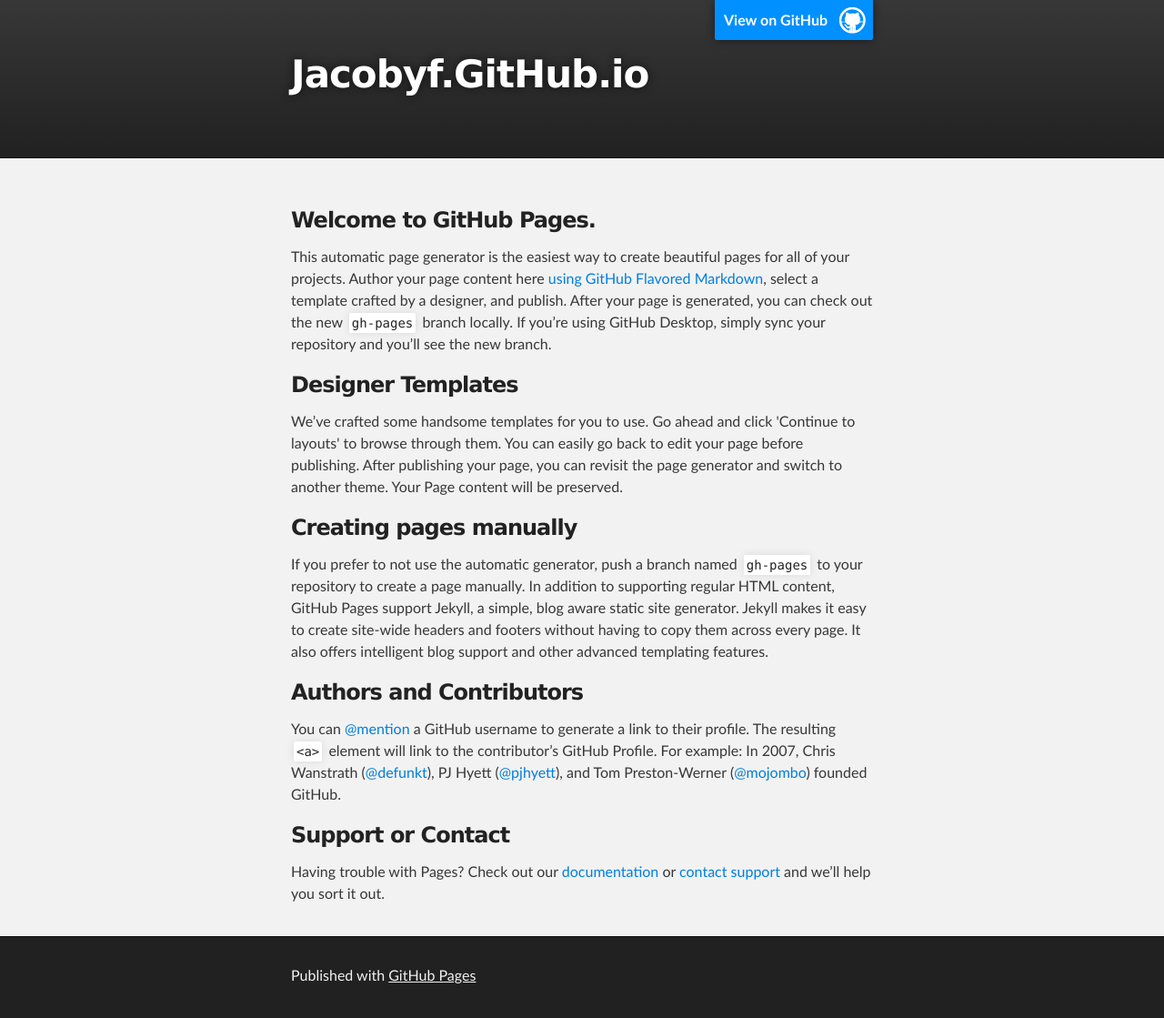
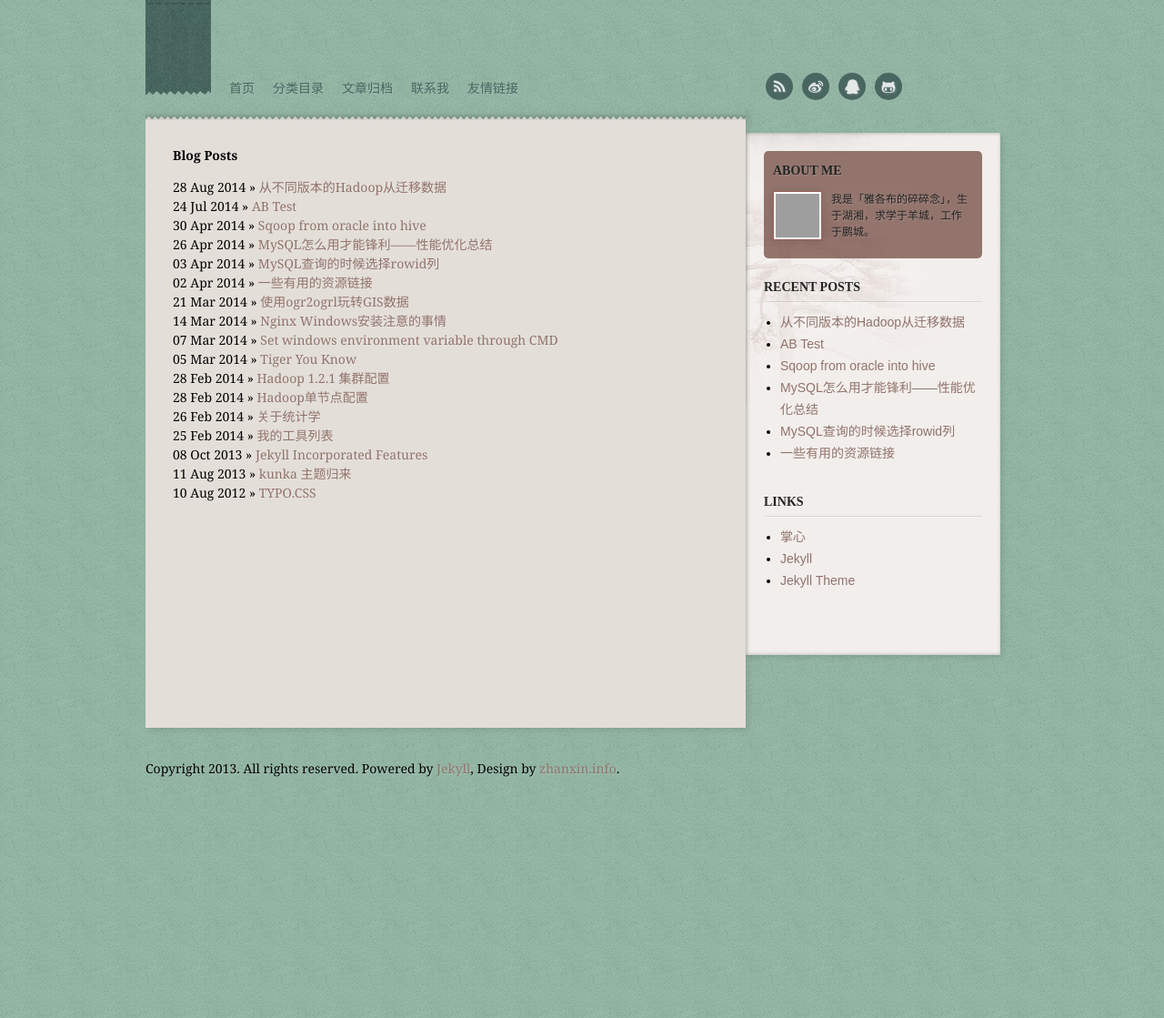
Before and after one commit to jacobyf/jacobyf.github.io, a Jekyll site: the page built from index.html, in a window 1280 px wide. Shown: the whole page at 91% size. Built offline with Jekyll 4.4.1, drawn with Linux system fonts in a browser that asks for light colours; nearby versions of some CDN libraries; some web fonts are replaced; Markdown is read by kramdown in place of the engine named in the settings; the list of posts is cut into pages by our own code; after the commit the page ends 900 px from its top, so only the background shows below that; grey boxes are pictures that could not be loaded.

Commit message:
Update index.html

```diff
--- a/index.html
+++ b/index.html
@@ -1,67 +1,13 @@
-<!DOCTYPE html>
-<html>
+---
+layout: default
+title: Jacob Yang's Blog
+---
 
-  <head>
-    <meta charset='utf-8'>
-    <meta http-equiv="X-UA-Compatible" content="chrome=1">
-    <meta name="description" content="Jacobyf.GitHub.io : ">
-
-    <link rel="stylesheet" type="text/css" media="screen" href="stylesheets/stylesheet.css">
-
-    <title>Jacobyf.GitHub.io</title>
-  </head>
-
-  <body>
-
-    <!-- HEADER -->
-    <div id="header_wrap" class="outer">
-        <header class="inner">
-          <a id="forkme_banner" href="https://github.com/jacobyf">View on GitHub</a>
-
-          <h1 id="project_title">Jacobyf.GitHub.io</h1>
-          <h2 id="project_tagline"></h2>
-
-        </header>
-    </div>
-
-    <!-- MAIN CONTENT -->
-    <div id="main_content_wrap" class="outer">
-      <section id="main_content" class="inner">
-        <h3>
-<a id="welcome-to-github-pages" class="anchor" href="#welcome-to-github-pages" aria-hidden="true"><span aria-hidden="true" class="octicon octicon-link"></span></a>Welcome to GitHub Pages.</h3>
-
-<p>This automatic page generator is the easiest way to create beautiful pages for all of your projects. Author your page content here <a href="https://guides.github.com/features/mastering-markdown/">using GitHub Flavored Markdown</a>, select a template crafted by a designer, and publish. After your page is generated, you can check out the new <code>gh-pages</code> branch locally. If you’re using GitHub Desktop, simply sync your repository and you’ll see the new branch.</p>
-
-<h3>
-<a id="designer-templates" class="anchor" href="#designer-templates" aria-hidden="true"><span aria-hidden="true" class="octicon octicon-link"></span></a>Designer Templates</h3>
-
-<p>We’ve crafted some handsome templates for you to use. Go ahead and click 'Continue to layouts' to browse through them. You can easily go back to edit your page before publishing. After publishing your page, you can revisit the page generator and switch to another theme. Your Page content will be preserved.</p>
-
-<h3>
-<a id="creating-pages-manually" class="anchor" href="#creating-pages-manually" aria-hidden="true"><span aria-hidden="true" class="octicon octicon-link"></span></a>Creating pages manually</h3>
-
-<p>If you prefer to not use the automatic generator, push a branch named <code>gh-pages</code> to your repository to create a page manually. In addition to supporting regular HTML content, GitHub Pages support Jekyll, a simple, blog aware static site generator. Jekyll makes it easy to create site-wide headers and footers without having to copy them across every page. It also offers intelligent blog support and other advanced templating features.</p>
-
-<h3>
-<a id="authors-and-contributors" class="anchor" href="#authors-and-contributors" aria-hidden="true"><span aria-hidden="true" class="octicon octicon-link"></span></a>Authors and Contributors</h3>
-
-<p>You can <a href="https://help.github.com/articles/basic-writing-and-formatting-syntax/#mentioning-users-and-teams" class="user-mention">@mention</a> a GitHub username to generate a link to their profile. The resulting <code>&lt;a&gt;</code> element will link to the contributor’s GitHub Profile. For example: In 2007, Chris Wanstrath (<a href="https://github.com/defunkt" class="user-mention">@defunkt</a>), PJ Hyett (<a href="https://github.com/pjhyett" class="user-mention">@pjhyett</a>), and Tom Preston-Werner (<a href="https://github.com/mojombo" class="user-mention">@mojombo</a>) founded GitHub.</p>
-
-<h3>
-<a id="support-or-contact" class="anchor" href="#support-or-contact" aria-hidden="true"><span aria-hidden="true" class="octicon octicon-link"></span></a>Support or Contact</h3>
-
-<p>Having trouble with Pages? Check out our <a href="https://help.github.com/pages">documentation</a> or <a href="https://github.com/contact">contact support</a> and we’ll help you sort it out.</p>
-      </section>
-    </div>
-
-    <!-- FOOTER  -->
-    <div id="footer_wrap" class="outer">
-      <footer class="inner">
-        <p>Published with <a href="https://pages.github.com">GitHub Pages</a></p>
-      </footer>
-    </div>
-
-
-
-  </body>
-</html>
+<div id="home">
+  <h1>Blog Posts</h1>
+  <ul class="posts">
+    {% for post in site.posts %}
+      <li><span>{{ post.date | date_to_string }}</span> &raquo; <a href="{{ post.url }}">{{ post.title }}</a></li>
+    {% endfor %}
+  </ul>
+</div>
```
